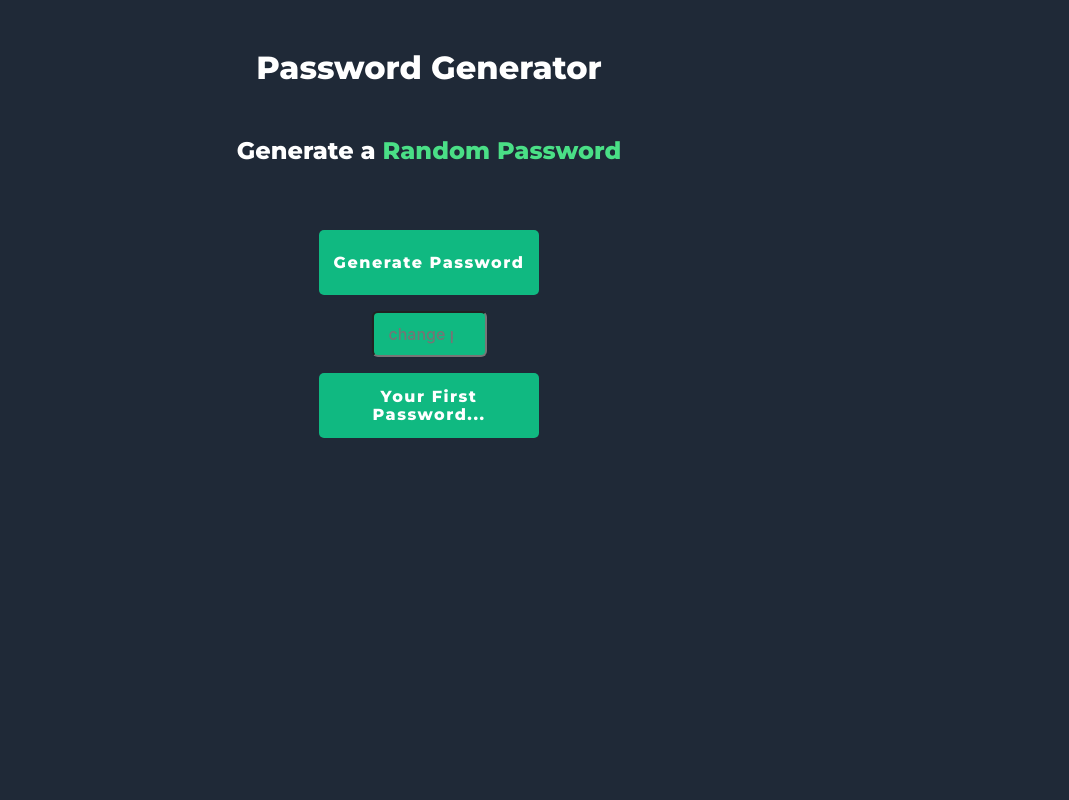
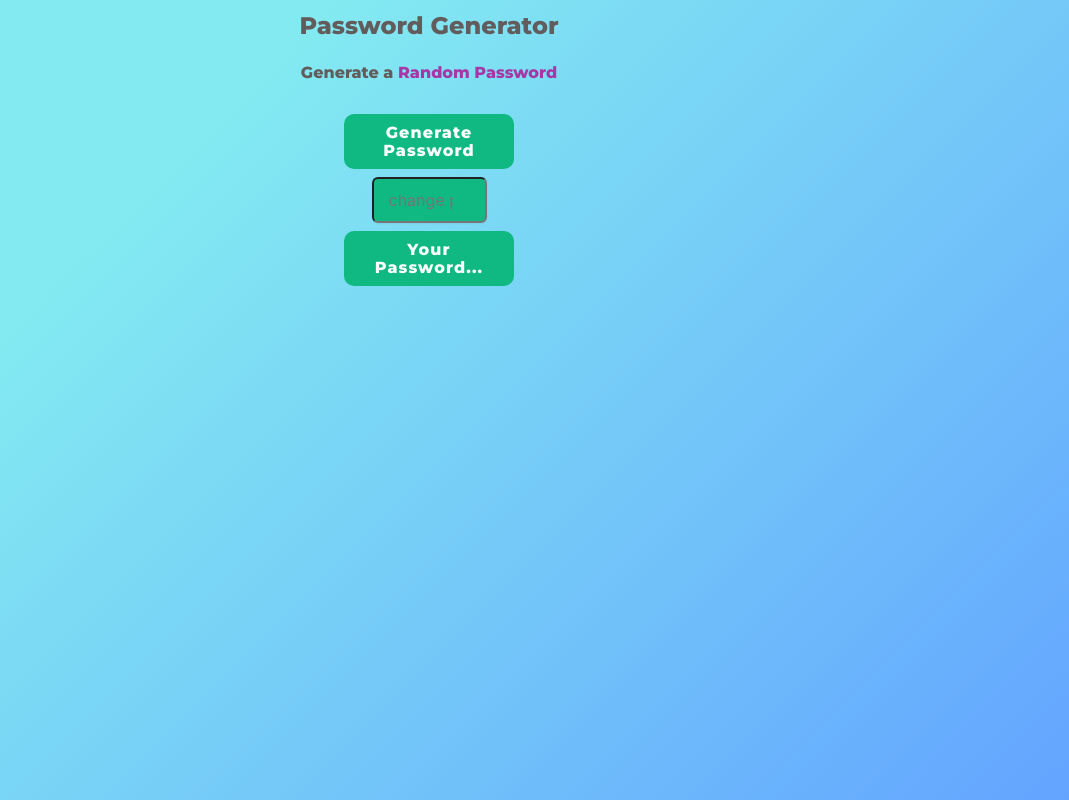
Before and after one commit to karimi88vahid/Password-Generator-Chrome-Extensions, a website built with Vite: page index.html in a window 1280 px wide. Shown: the whole page, without its empty margins (211-1280 px from the left). Built offline with nearby package versions, Linux system fonts and the light colour scheme.

```diff
--- a/index.css
+++ b/index.css
@@ -3,28 +3,28 @@
 body {
     margin: 0;
     text-align: center;
-    background: #1F2937;
+    background-color: #63a4ff;
+    background-image: linear-gradient(315deg, #63a4ff 0%, #83eaf1 74%);
     font-family: 'Montserrat', sans-serif;
-    color: white;
+    color: rgb(99, 92, 92);
     max-width: 500px;
     margin: auto;
 }
 
 #title{
-    margin: 50px;
+    margin: 0.5em;
+    font-size: 1.5em;
 }
 
-header{
-    margin: 50px auto 50px auto;
+#sub-title{
+    margin-top: 1.5em;
+    font-size: 1em;
 }
 
 #colored-title{
-    color: #4ADF86;
+    color: #a737a7;
 }
 
-#app-info{
-    font-weight: bold;
-}
 
 #main{
     margin: 1.5em;
@@ -36,9 +36,9 @@
 
 .change-password-length {
     font-family: Inter;
-   font-size: 16px;
-   font-weight: 500;
-   line-height: 24px;
+   font-size: 1em;
+   font-weight: 400;
+   line-height: 1.5em;
    background: #10B981;
    color:#fff;
    display: flex;
@@ -54,16 +54,16 @@
     border: none;
     padding: 10px;
     font-weight: bold;
-    letter-spacing: 1.5px;
-    border-radius: 5px;
+    letter-spacing: 1.1px;
+    border-radius: 10px;
     cursor: pointer;
-    height: 65px;
+    height: 55px;
     background: #10B981;
     color: white;
     text-align: center;
     transition: ease-in-out 250ms;
-    width: 220px;
-    margin: 1em 0;
+    width: 170px;
+    margin: 0.5em 0;
 }
 
 .btngenerate:hover{
--- a/index.html
+++ b/index.html
@@ -10,7 +10,7 @@
 
     <body>
         <h1 id="title">Password Generator</h1>
-        <header id="sub-titles">
+        <header>
             <h2 id="sub-title">Generate a <span id="colored-title">Random Password</span></h2>
         </header>
         <main id="main">
@@ -18,7 +18,7 @@
 
             <input type="number" min="6" max="12" placeholder="change password length" class="change-password-length" >
 
-            <button class="shbtn" id="generated-password">Your First Password...</button>
+            <button class="shbtn" id="generated-password">Your Password...</button>
             <!-- <button class="shbtn" id="generated-password2">Your Second Password...</button> -->
 
         </main>
--- a/index.js
+++ b/index.js
@@ -1,11 +1,7 @@
-
-
 const generateBtn = document.getElementById("generate-btn");
 const generatedPassword = document.getElementById("generated-password");
 // const generatedPassword2 = document.getElementById("generated-password2");
 const changePasswordLength = document.querySelector('.change-password-length');
-
-
 
 
 function getpass(num=12)
@@ -28,17 +24,22 @@
     changePasswordLength.addEventListener('input' , () =>  num = changePasswordLength.value);
 
     let pass = getpass(num);
-    let pass2 = getpass(num);
+    // let pass2 = getpass(num);
 
     generatedPassword.textContent = pass;
-    generatedPassword2.textContent = pass2;
+    // generatedPassword2.textContent = pass2;
 
   });
 
   generatedPassword.addEventListener("click",function(){
 
-    navigator.clipboard.writeText(generatedPassword.textContent);
-    generatedPassword.textContent = "copied to clipboard";
+    if(generatedPassword.textContent != "Your Password..."){
+
+      navigator.clipboard.writeText(generatedPassword.textContent);
+      generatedPassword.textContent = "copied to clipboard";
+      generatedPassword.style.background = "blue";
+
+    }
   });
 
   // generatedPassword2.addEventListener("click",function(){
```
Also changed, not shown: README.md, manifest.json (added), pass-vec.jpg (added).
